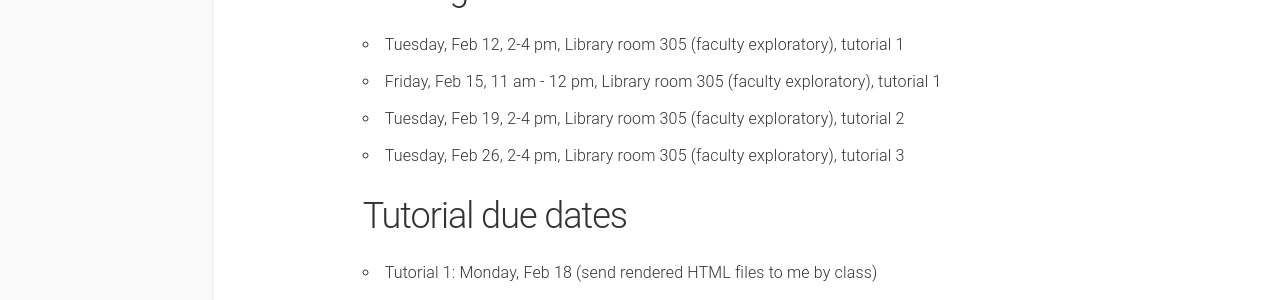
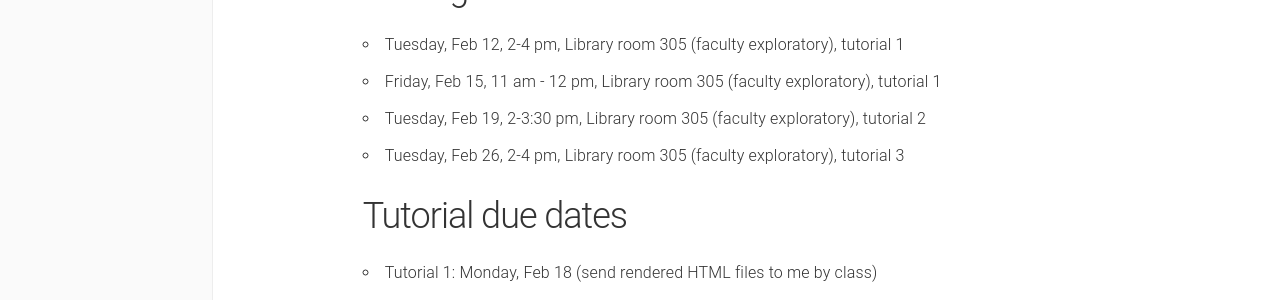
Before and after one commit to lcthomas/eng682s19, a Jekyll site: the page built from tutorials.md, in a window 1280 px wide. Shown: the part 798-1098 px from the top of the page. Built offline with Jekyll 4.4.1, drawn with Linux system fonts in a browser that asks for light colours.

Commit message:
Change Feb 19 coding work session time

```diff
--- a/tutorials.md
+++ b/tutorials.md
@@ -24,7 +24,7 @@ navigation: 5
 ## Coding work sessions
 * Tuesday, Feb 12, 2-4 pm, Library room 305 (faculty exploratory), tutorial 1
 * Friday, Feb 15, 11 am - 12 pm, Library room 305 (faculty exploratory), tutorial 1
-* Tuesday, Feb 19, 2-4 pm, Library room 305 (faculty exploratory), tutorial 2
+* Tuesday, Feb 19, 2-3:30 pm, Library room 305 (faculty exploratory), tutorial 2
 * Tuesday, Feb 26, 2-4 pm, Library room 305 (faculty exploratory), tutorial 3
 
 ## Tutorial due dates
```
